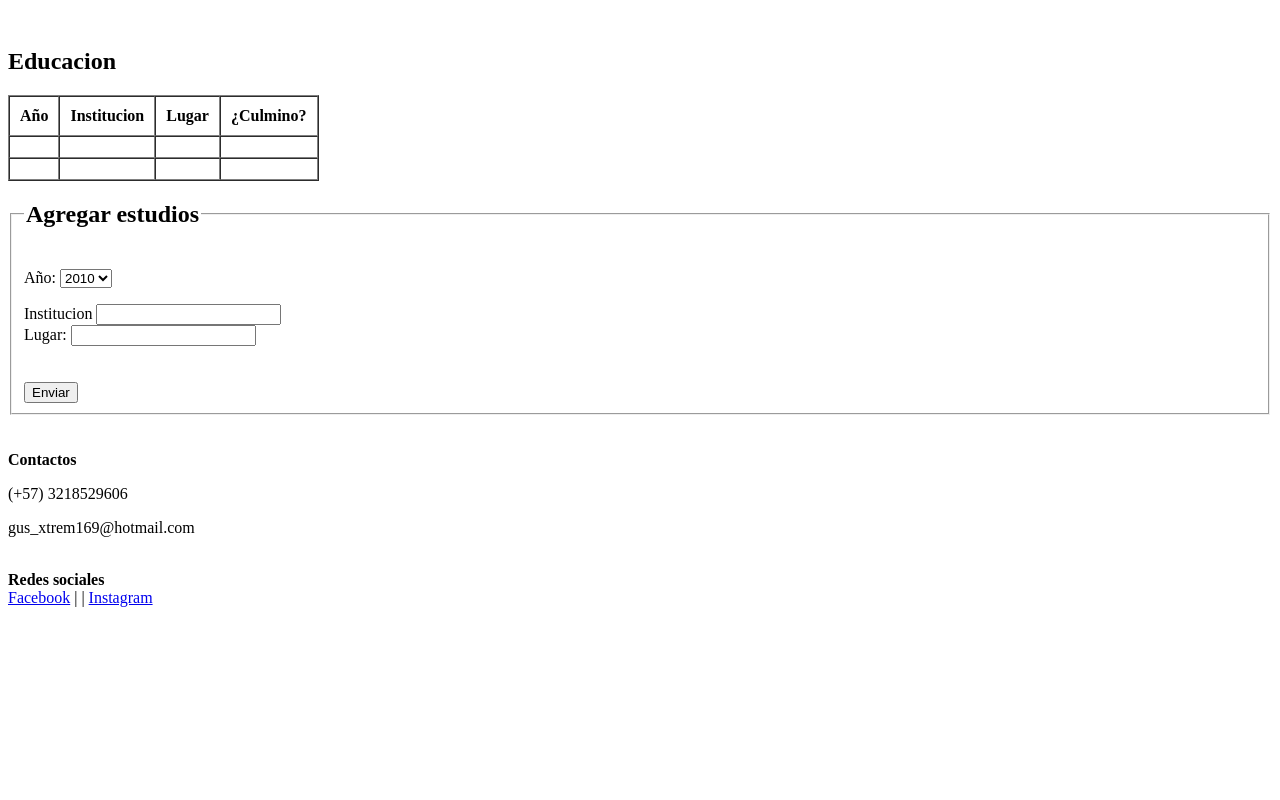
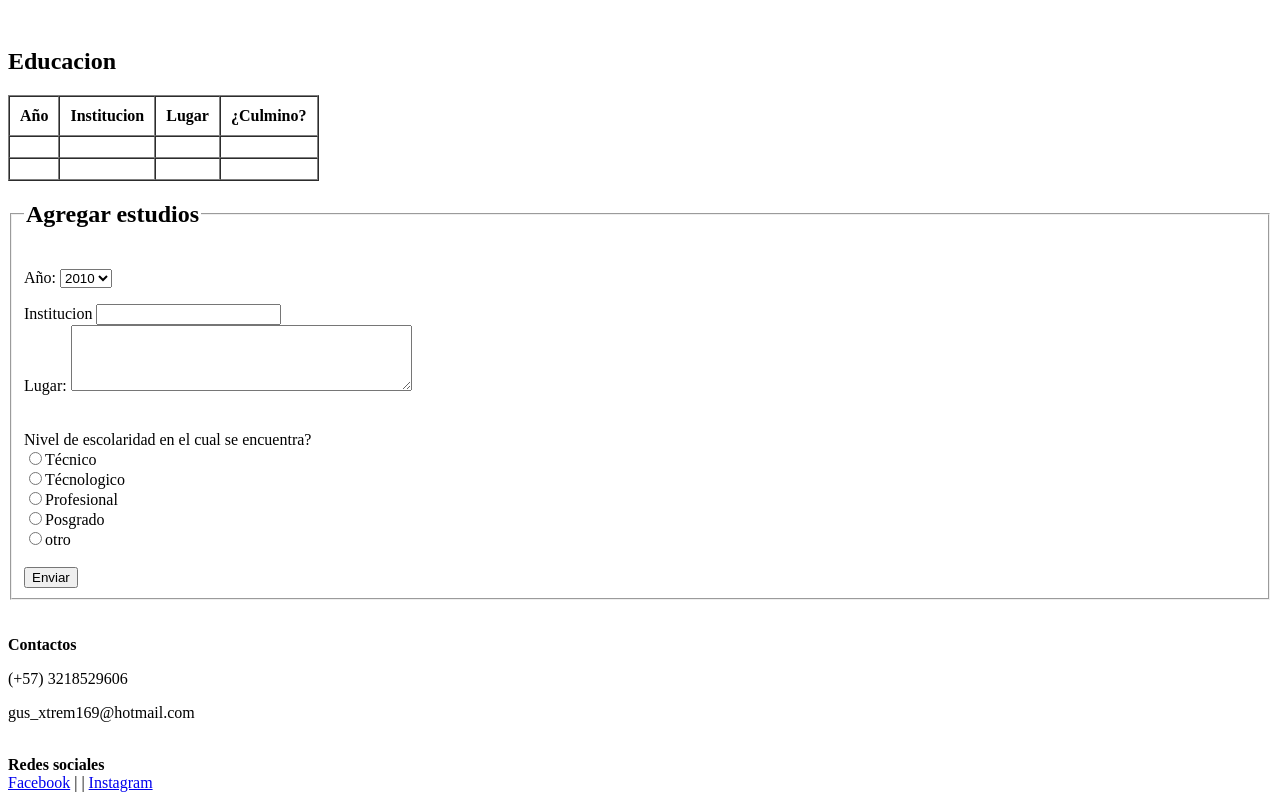
Before and after one commit to Gustavoflor/Evaluacion, a plain HTML site: page educacion.html in a window 1280 px wide. Shown: the part 498-1298 px from the top of the page. Before the commit the page ends 1113 px from the top, so only its background shows below. Drawn offline with Linux system fonts and the light colour scheme.

Commit message:
educacion, fin

```diff
--- a/educacion.html
+++ b/educacion.html
@@ -61,18 +61,26 @@
         </select>
         </p>
         <label for="Institucion">Institucion</label>
-        <input type="text" maxlength="100" required><br>
-        <label for="Lugar">Lugar:</label >
-        <input type="text" maxlength="190"><br><br><br>
+        <input type="text" maxlength="100" required><br/>
+        <label for="Lugar">Lugar:</label>
+        <textarea name="name" rows="4" cols="40"></textarea><br/><br/><br/>
+        <label for="Genero">Nivel de escolaridad en el cual se encuentra?</label><br/>
+        <input type="radio" name="genero" value="tecnico">Técnico<br/>
+        <input type="radio" name="genero" value="tecnologo">Técnologico<br/>
+        <input type="radio" name="genero" value="profesional">Profesional<br/>
+        <input type="radio" name="genero" value="posgrado">Posgrado<br/>
+        <input type="radio" name="genero" value="otro">otro<br/><br/>
         <input type="submit" value="Enviar">
-      </fieldset><br><br>
+
+      </fieldset>
+      <br/><br/>
     </form>
   </body>
   <footer>
     <strong>Contactos</strong>
      <p>(+57) 3218529606</p>
-     <p>gus_xtrem169@hotmail.com</p><br>
-     <strong>Redes sociales</strong><br>
+     <p>gus_xtrem169@hotmail.com</p></br>
+     <strong>Redes sociales</strong></br>
     <a href="https://www.facebook.com/guss.florz.9" target="_blank">Facebook</a> | |
     <a href="https://www.instagram.com/gustavoflorz/" target="_blank">Instagram</a>
   </footer>
```
